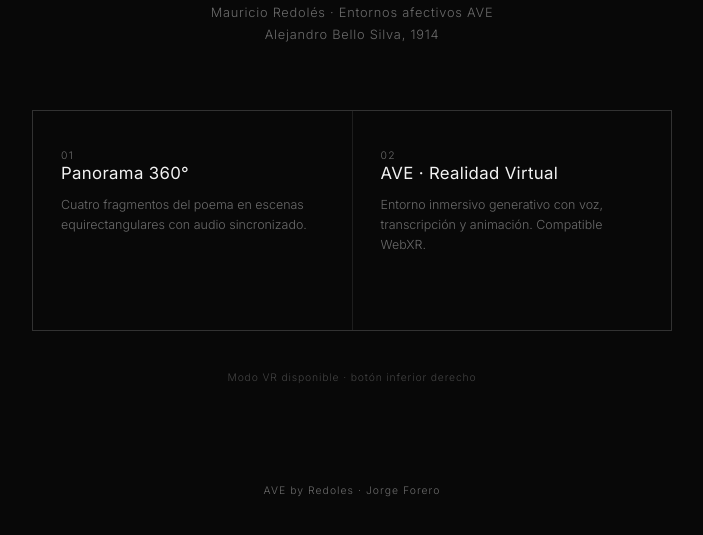
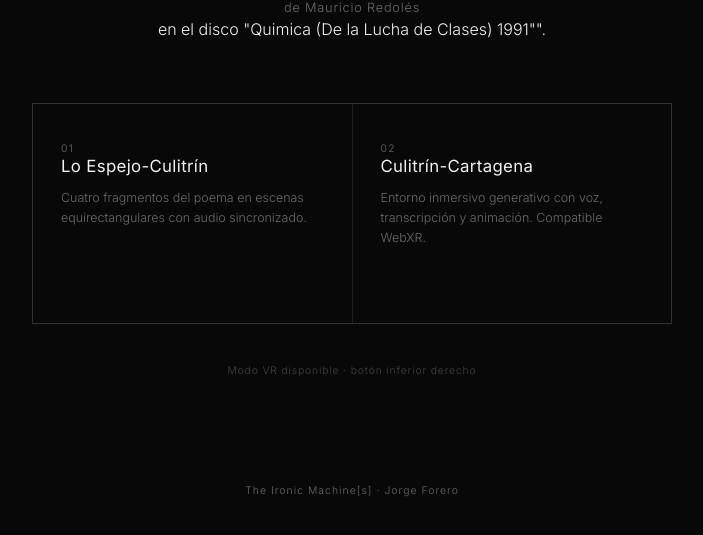
Before and after one commit to jfforero/El-Teniente-Bello_AVEbyRedoles, a plain HTML site: page index.html in a window 1280 px wide. Shown: the part 265-800 px from the top of the page, without its empty margins (288-991 px from the left). Drawn offline with Linux system fonts and the light colour scheme; a script that the page names is missing.

Commit message:
Update index.html

```diff
--- a/index.html
+++ b/index.html
@@ -242,15 +242,15 @@
 
 <div id="ui">
   <header class="header">
-    <h1>El Teniente Bello</h1>
-    <p>Mauricio Redolés · Entornos afectivos AVE<br>Alejandro Bello Silva, 1914</p>
+    <h1>Bello</h1>
+    <p> Entornos Afectivos Viertuales (AVE) creados con el poema contenido en la canción "El Teniente Bello" de <br>de Mauricio Redolés</p> en el disco "Quimica (De la Lucha de Clases) 1991"".
   </header>
 
   <nav class="projects" aria-label="Selección de experiencia">
     <a class="project" href="panorama.html">
       <div>
         <span class="project-label">01</span>
-        <h2>Panorama 360°</h2>
+        <h2>Lo Espejo-Culitrín</h2>
         <p class="project-desc">Cuatro fragmentos del poema en escenas equirectangulares con audio sincronizado.</p>
       </div>
       <span class="project-arrow">Entrar →</span>
@@ -258,7 +258,7 @@
     <a class="project" href="BelloSilva.html">
       <div>
         <span class="project-label">02</span>
-        <h2>AVE · Realidad Virtual</h2>
+        <h2>Culitrín-Cartagena</h2>
         <p class="project-desc">Entorno inmersivo generativo con voz, transcripción y animación. Compatible WebXR.</p>
       </div>
       <span class="project-arrow">Entrar →</span>
@@ -268,7 +268,7 @@
   <p class="vr-note">Modo VR disponible · botón inferior derecho</p>
 </div>
 
-<p class="footer">AVE by Redoles · Jorge Forero</p>
+<p class="footer">The Ironic Machine[s] · Jorge Forero</p>
 
 <script>
 AFRAME.registerComponent("project-link", {
```
